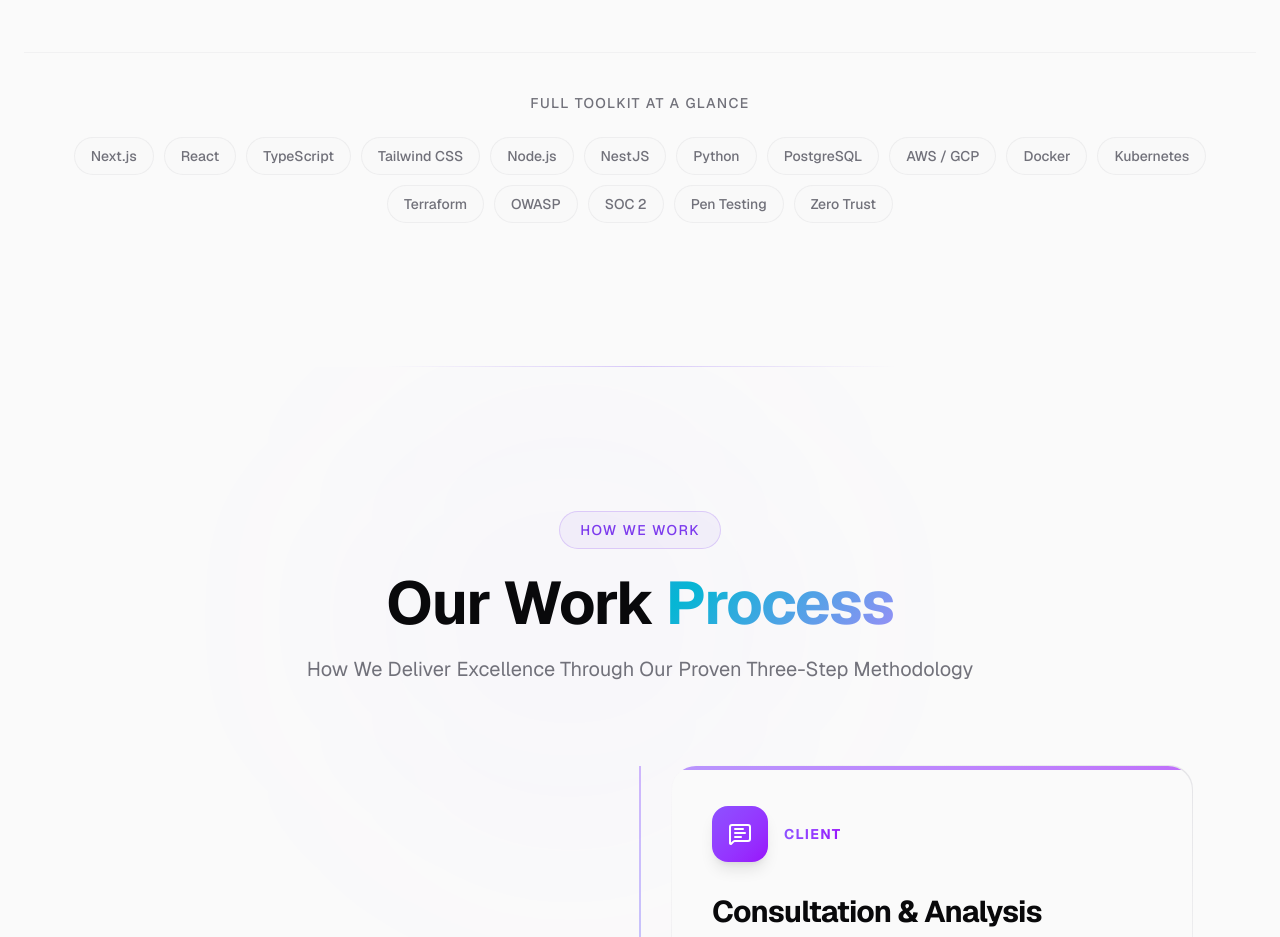
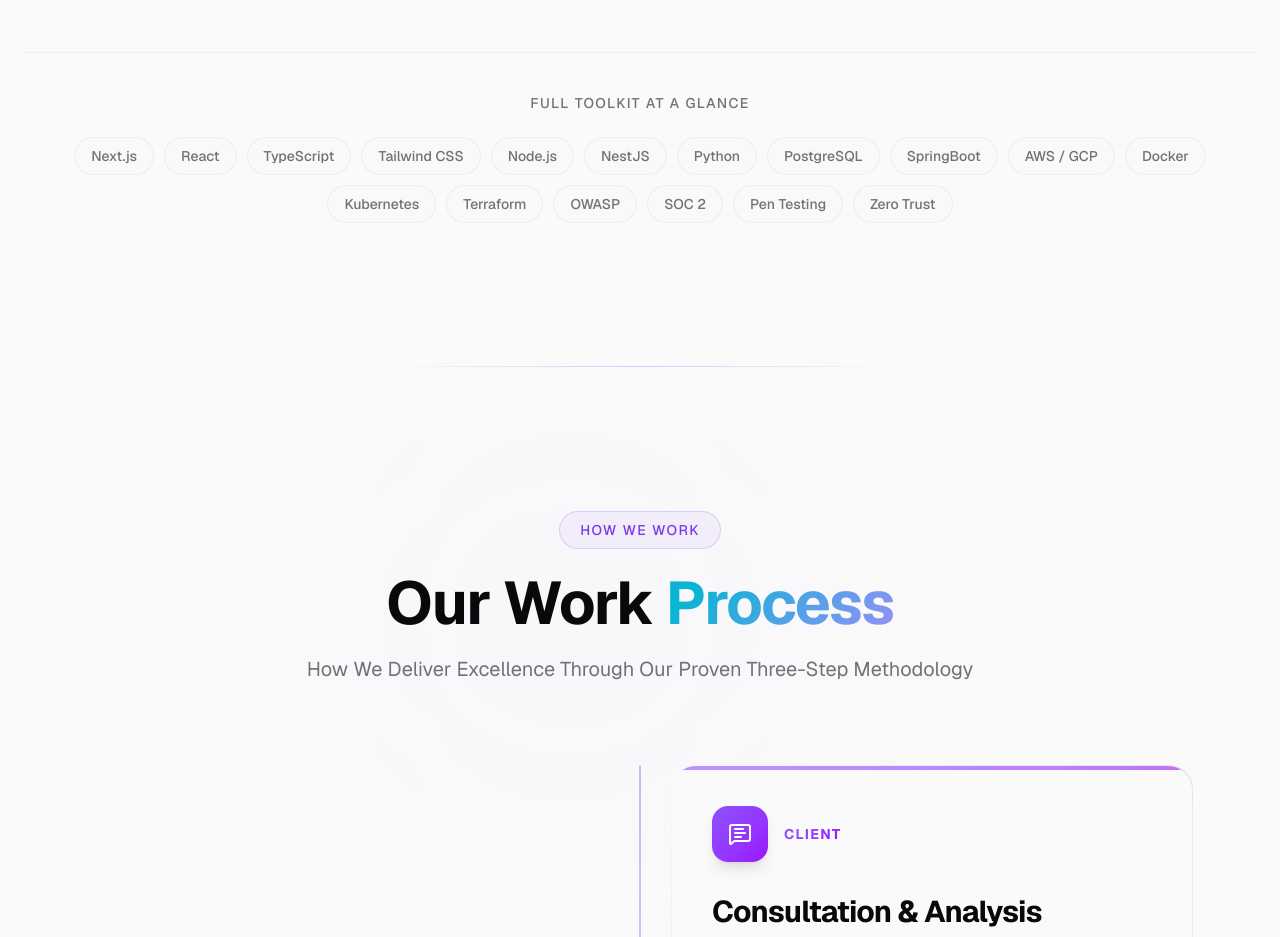
Before and after one commit to Ship-Faster/ShipFast-website, a Next.js app: page / in a window 1280 px wide. Shown: the part 4460-5397 px from the top of the page. Built offline with nearby package versions, Linux system fonts and the light colour scheme.

Commit message:
Update stack.tsx

```diff
--- a/src/components/sections/stack.tsx
+++ b/src/components/sections/stack.tsx
@@ -36,6 +36,7 @@ const categories = [
       { name: "NestJS", desc: "Enterprise Node framework", abbr: "Ne" },
       { name: "Python", desc: "Versatile scripting", abbr: "Py" },
       { name: "PostgreSQL", desc: "Relational database", abbr: "Pg" },
+      { name: "SpringBoot", desc: "Large Enterprise Applications", abbr: "Sp" },
     ],
   },
   {
```
